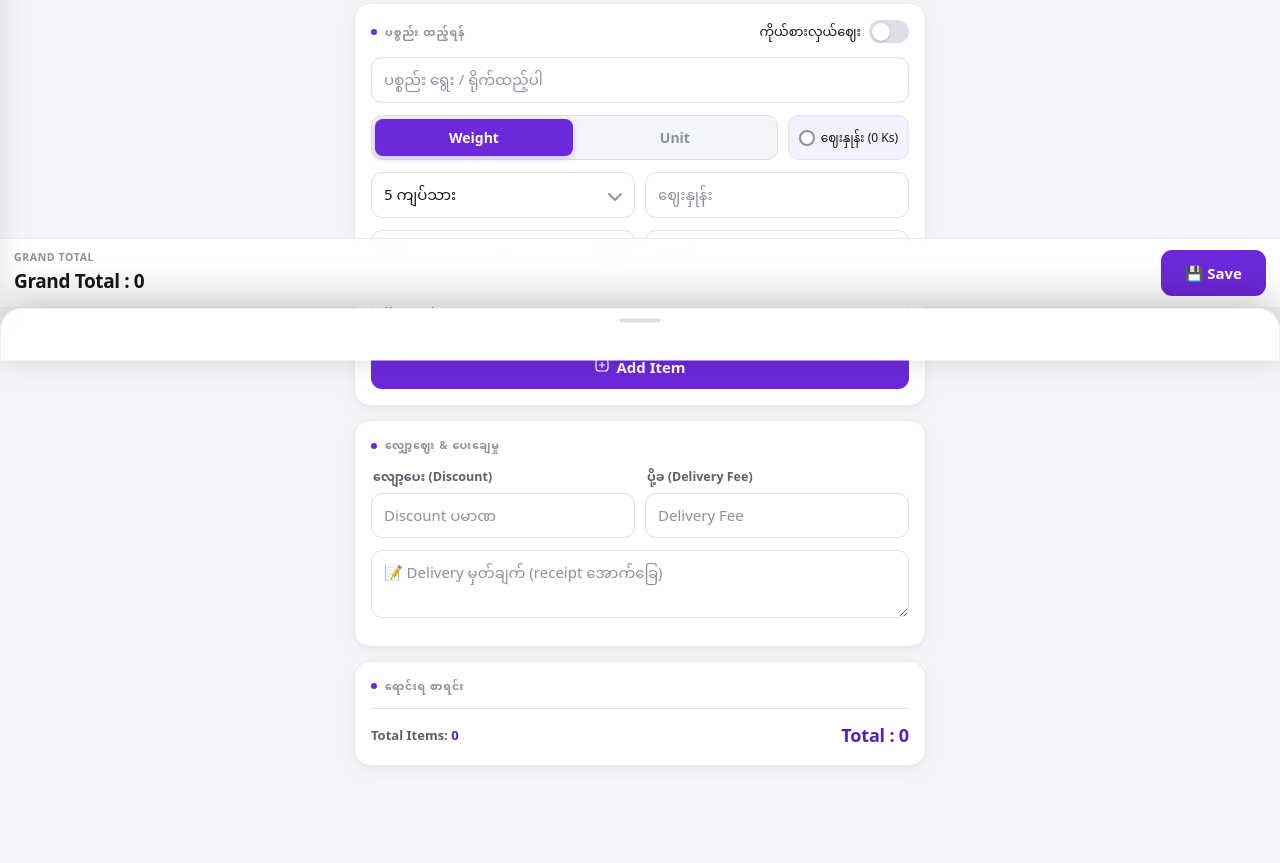
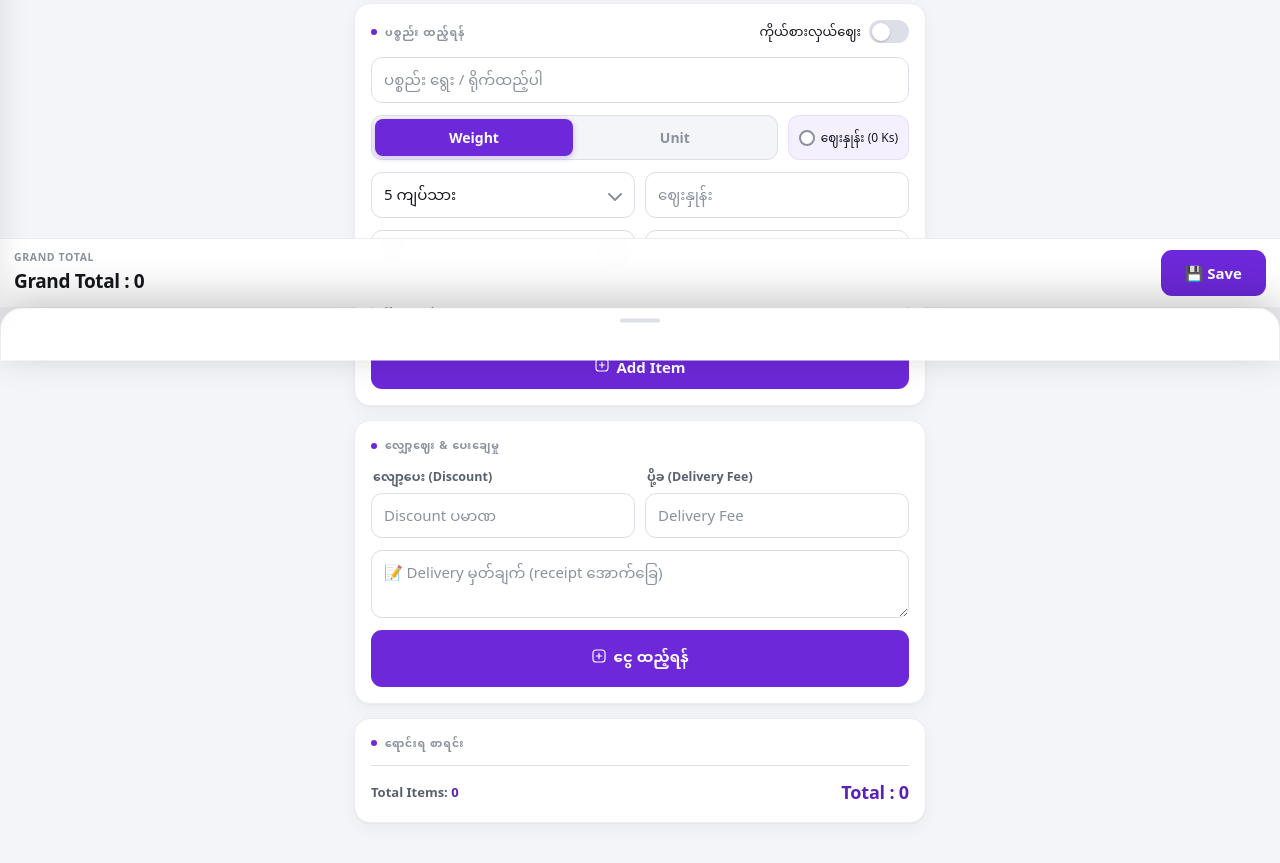
Before and after one commit to mgchitfamili-cmd/SoneSoneMommy, a plain HTML site: page index.html in a window 1280 px wide. Shown: the part 493-1356 px from the top of the page. Drawn offline with nearby package versions, Linux system fonts and the light colour scheme; no server answers; a script that the page names is missing.

Commit message:
Add files via upload

```diff
--- a/index.html
+++ b/index.html
@@ -733,6 +733,8 @@
         <div class="field">
           <textarea id="note" placeholder="📝 Delivery မှတ်ချက် (receipt အောက်ခြေ)"></textarea>
         </div>
+
+        <button type="button" class="add-btn" onclick="window.open('payments.html', '_blank')"><span data-icon="add" data-icon-size="16"></span> ငွေ ထည့်ရန်</button>
 
         <h3 id="discountShow"></h3>
       </section>
```
